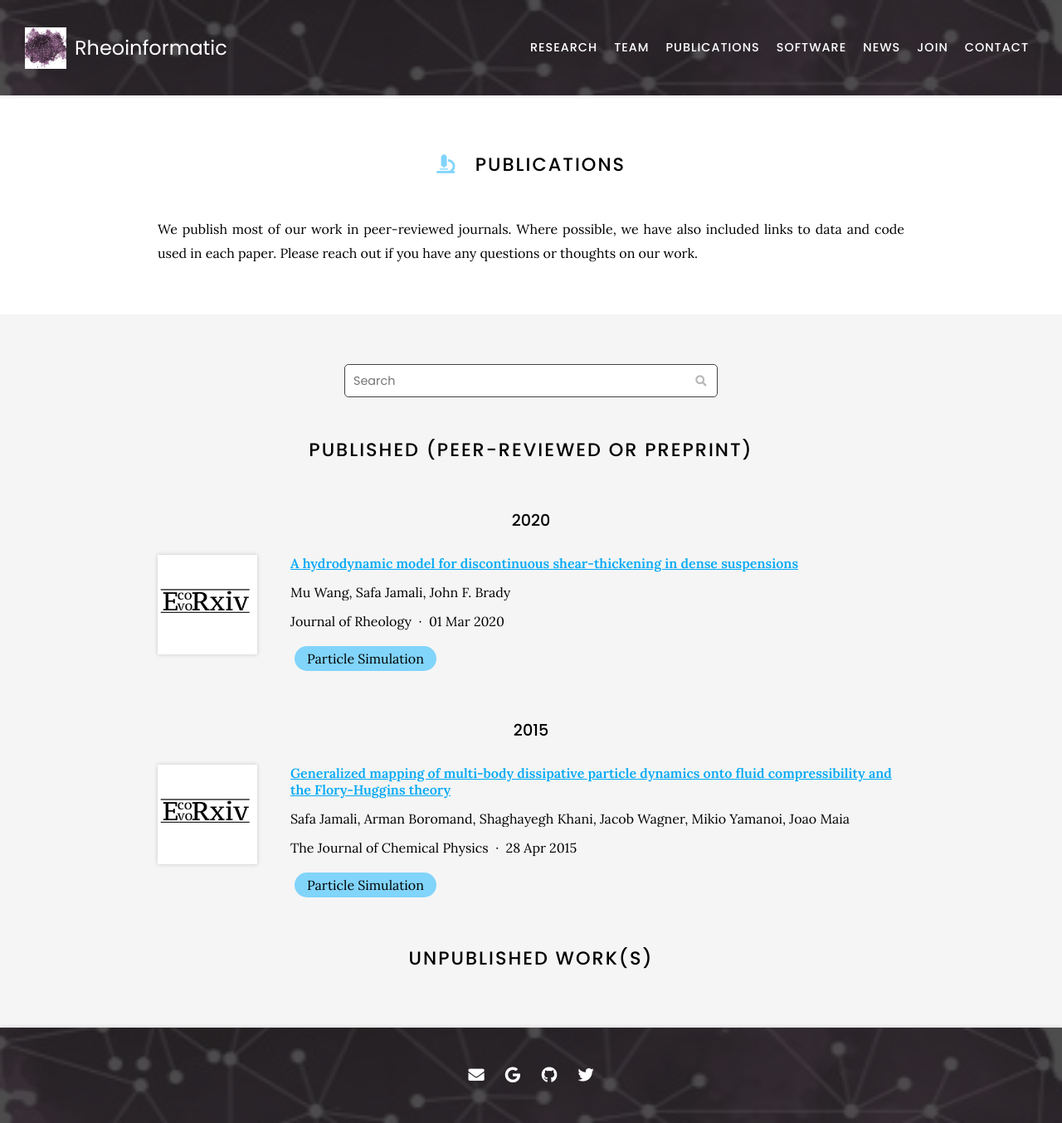
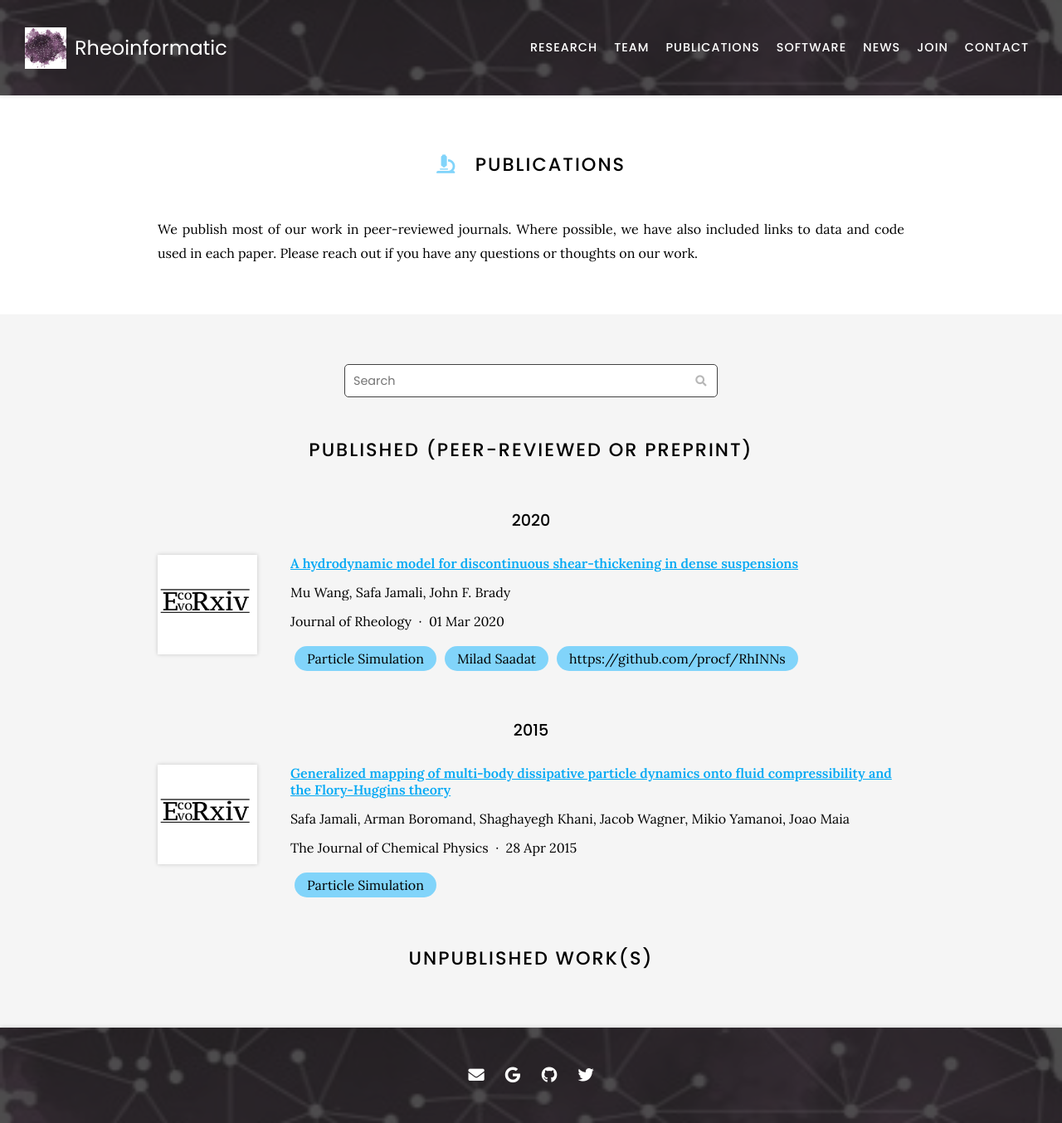
Before and after one commit to procf/procf.github.io, a Jekyll site: the page built from publications/index.md, in a window 1280 px wide. Shown: the whole page at 83% size. Built offline with Jekyll 4.4.1, drawn with Linux system fonts in a browser that asks for light colours; nearby versions of some CDN libraries; comment, search, counter and statistics services are not loaded.

Commit message:
Generate citations

```diff
--- a/_data/citations.yaml
+++ b/_data/citations.yaml
@@ -12,6 +12,8 @@
   image: https://procf.github.io/images/journal_covers/ecoevorxiv.jpg
   tags:
   - Particle Simulation
+  - Milad Saadat
+  - https://github.com/procf/RhINNs
   name: milad-saadat
   url: https://github.com/procf/RhINNs
   charge: milad-saadat
```
